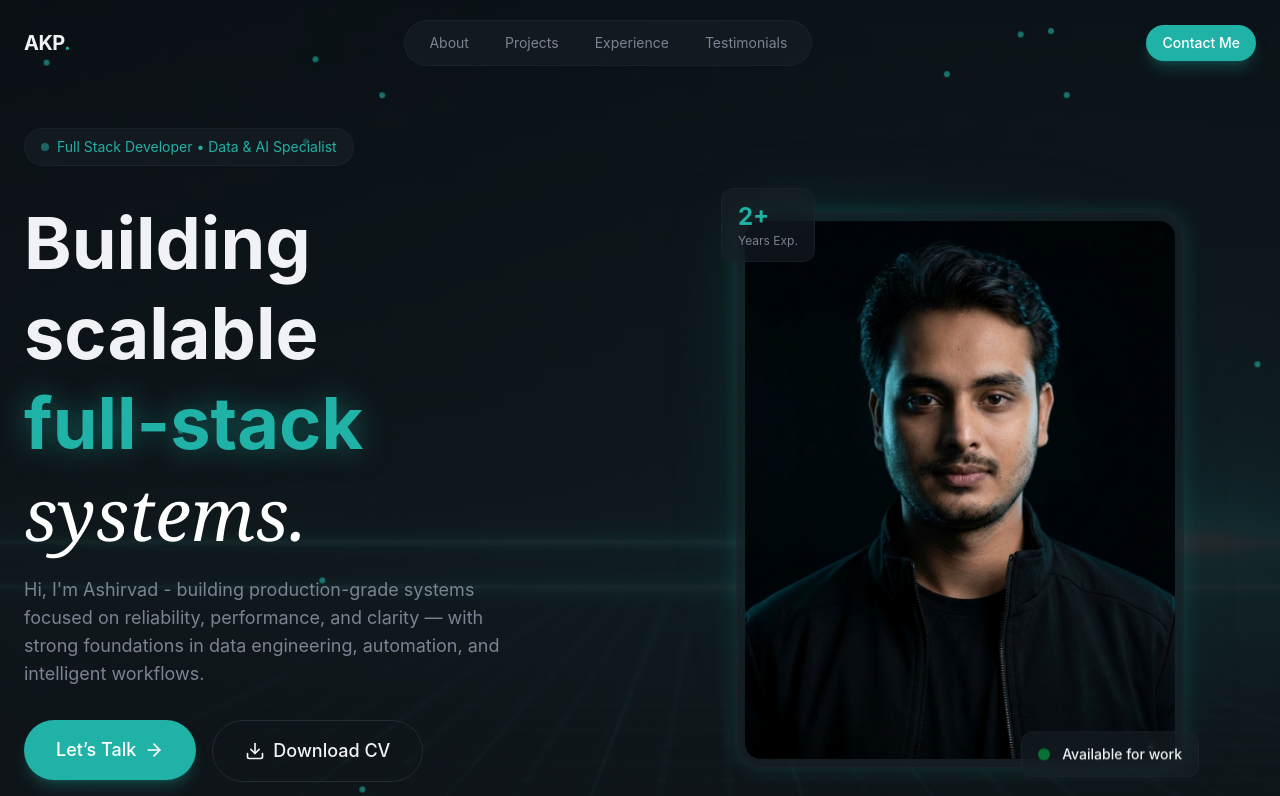
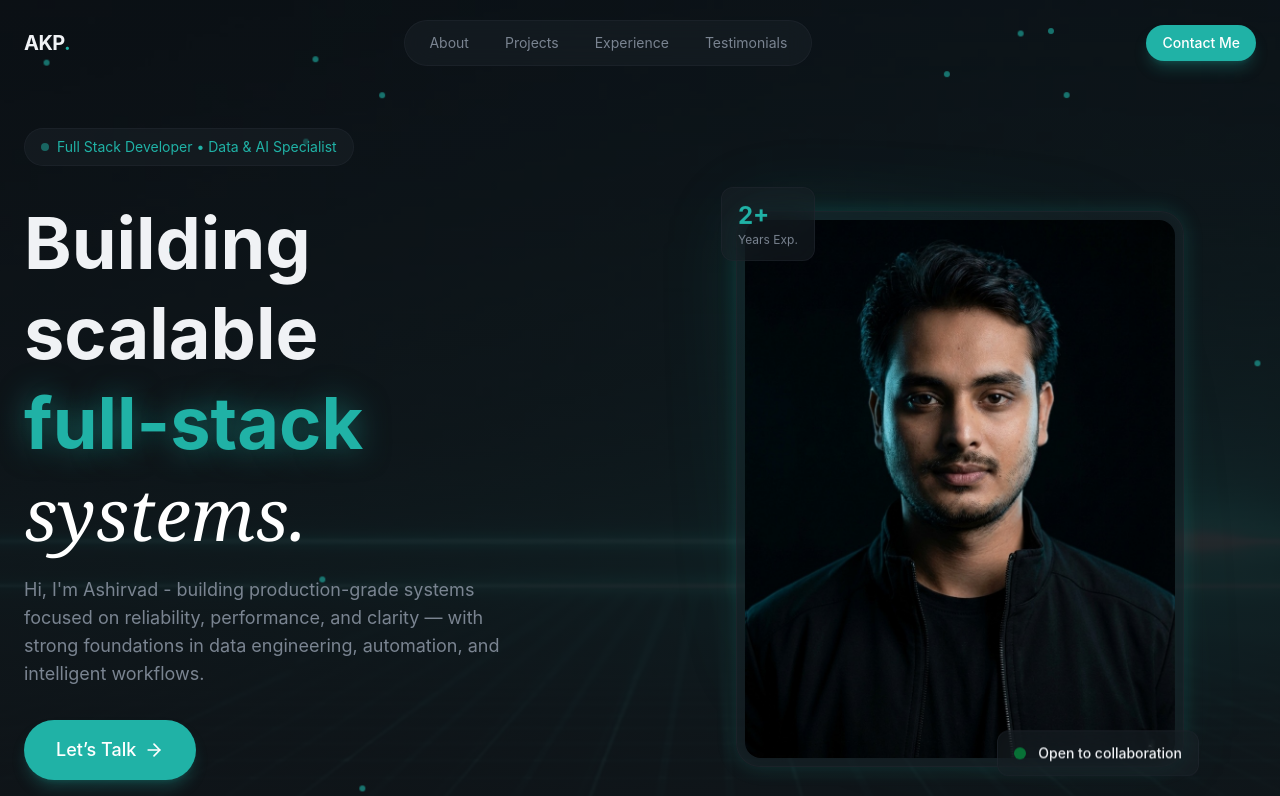
Before and after one commit to sdeashirvad/portfolio, a React (Vite) app: page / in a window 1280 px wide. Shown: the top 796 px of the page. Built offline with nearby package versions, Linux system fonts and the light colour scheme.

Commit message:
HUSTLER | Playing Safe

```diff
--- a/src/sections/Contact.jsx
+++ b/src/sections/Contact.jsx
@@ -104,14 +104,14 @@ export const Contact = () => {
             Connect With Me
           </span>
           <h2 className="text-4xl md:text-5xl font-bold mt-4 mb-6 animate-fade-in animation-delay-100 text-secondary-foreground">
-            Let's work
+            Let's engineer
             <span className="font-serif italic font-normal text-white">
               {" "}
               together.
             </span>
           </h2>
           <p className="text-muted-foreground animate-fade-in animation-delay-200">
-            Have an interesting project or opportunity? I'd love to hear from you.
+            Have an interesting project or engineering idea? I'd love to hear from you.
             Reach out via email, phone, or the form below.
           </p>
         </div>
@@ -244,12 +244,11 @@ export const Contact = () => {
             <div className="glass rounded-3xl p-8 border border-primary/30">
               <div className="flex items-center gap-3 mb-4">
                 <span className="w-3 h-3 bg-green-500 rounded-full animate-pulse" />
-                <span className="font-medium">Currently Available</span>
+                <span className="font-medium">Open to Collaboration</span>
               </div>
               <p className="text-muted-foreground text-sm">
-                I'm currently open to new opportunities and exciting projects.
-                Whether you need a full-time engineer or a freelance consultant,
-                let's talk!
+                I'm always excited to learn about new technologies and engineering practices.
+                Open to discussing interesting projects and potential collaborations.
               </p>
             </div>
           </div>
--- a/src/sections/Experience.jsx
+++ b/src/sections/Experience.jsx
@@ -5,7 +5,7 @@ const experiences = [
   {
     period: "Jun 2025 — Present",
     role: "Software Engineer – Full Stack & Data Engineering",
-    company: "Wissen Technology (Client: Morgan Stanley)",
+    company: "Wissen Technology",
     bullets: [
       "Engineered an end-to-end financial audit automation platform, reducing reporting turnaround time by 40% for risk and P&L workflows",
       "Built scalable Angular frontends and Spring Boot microservices integrated with Snowflake to support high-volume financial data processing",
@@ -27,8 +27,8 @@ const experiences = [
   },
   {
     period: "Feb 2024 — May 2025",
-    role: "SDE Intern / Data Engineering Consultant",
-    company: "Wissen Technology (Client: Morgan Stanley)",
+    role: "SDE Intern",
+    company: "Wissen Technology",
     bullets: [
       "Automated 200+ hours per week of manual EUC effort by designing and implementing Spark-based ETL pipelines for ICAAP and regulatory reporting",
       "Developed secure and scalable REST APIs using Spring Boot, integrating frontend applications with Snowflake and Teradata",
--- a/src/sections/Hero.jsx
+++ b/src/sections/Hero.jsx
@@ -120,12 +120,12 @@ export const Hero = () => {
                   Let’s Talk <ArrowRight className="w-5 h-5" />
                 </Button>
               </a>
-              <button onClick={handleDownloadCV} className="inline-flex">
-                <AnimatedBorderButton>
-                  <Download className="w-5 h-5" />
-                  Download CV
-                </AnimatedBorderButton>
-              </button>
+{/*               <button onClick={handleDownloadCV} className="inline-flex"> */}
+{/*                 <AnimatedBorderButton> */}
+{/*                   <Download className="w-5 h-5" /> */}
+{/*                   Download CV */}
+{/*                 </AnimatedBorderButton> */}
+{/*               </button> */}
 
             </div>
 
@@ -170,7 +170,7 @@ export const Hero = () => {
                   <div className="flex items-center gap-3">
                     <div className="w-3 h-3 bg-green-500 rounded-full animate-pulse" />
                     <span className="text-sm font-medium">
-                      Available for work
+                      Open to collaboration
                     </span>
                   </div>
                 </div>
```
